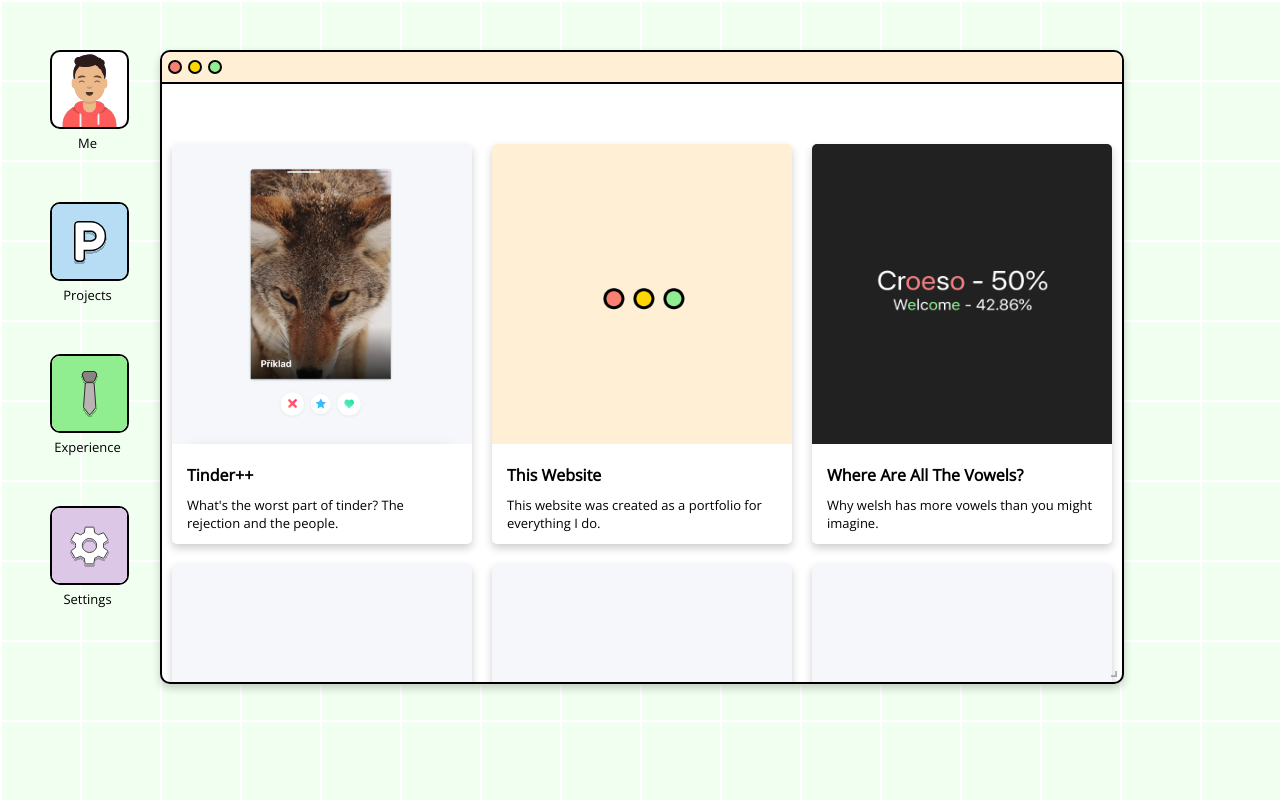
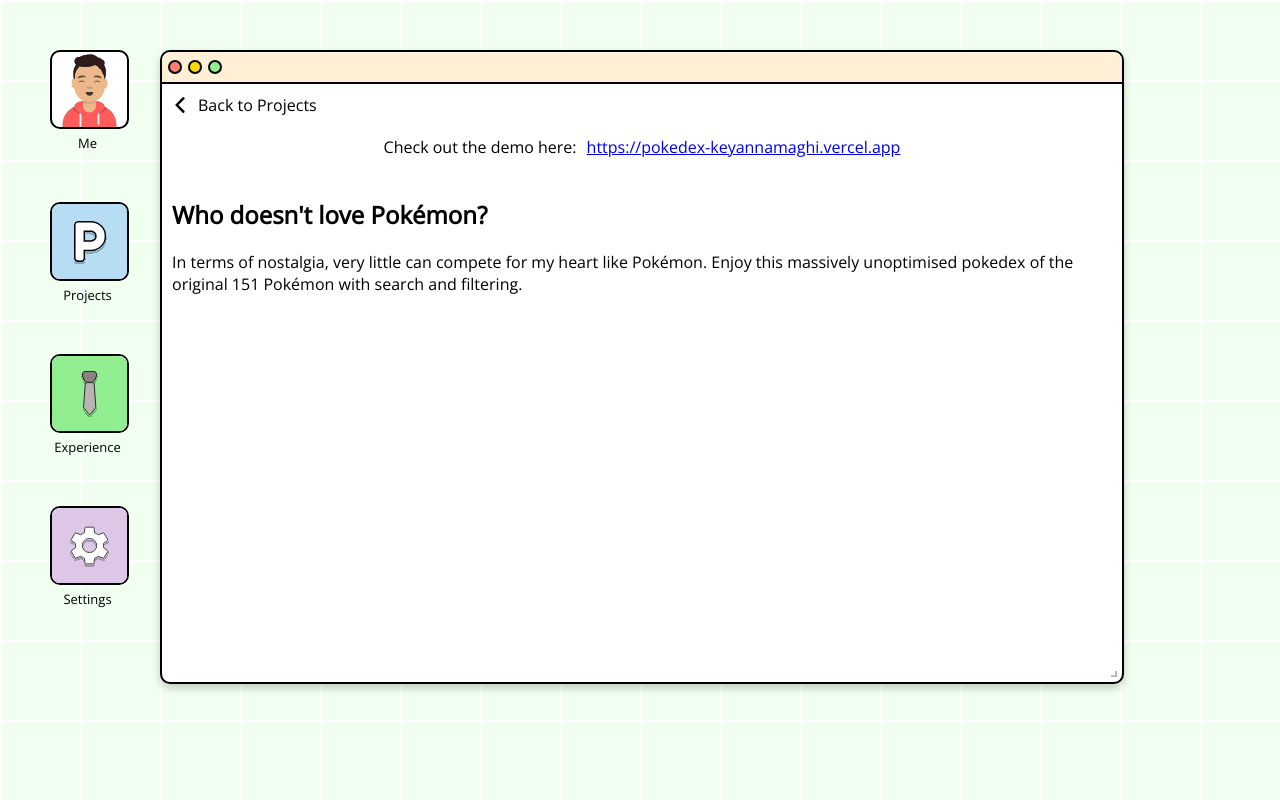
Before and after one commit to KeyanNamaghi/popeth, a React (Create React App) app: page /projects/pokedex in a window 1280 px wide. Built offline with nearby package versions, Linux system fonts and the light colour scheme.

Commit message:
:sparkles: added pokedex to projects

```diff
--- a/src/components/projects/Projects.jsx
+++ b/src/components/projects/Projects.jsx
@@ -4,6 +4,7 @@ import { useHistory } from 'react-router-dom'
 import tinderImage from '../../assets/tinderplusplus.png'
 import popethImage from '../../assets/popeth.png'
 import vowelsImage2 from '../../assets/vowels2.png'
+import pokedexImage from '../../assets/pokedex.png'
 import placeholderImage from '../../assets/placeholder.png'
 import './Projects.css'
 
@@ -25,6 +26,7 @@ export const Projects = () => {
   const tinderDescription = "What's the worst part of tinder? The rejection and the people."
   const popethDescription = 'This website was created as a portfolio for everything I do.'
   const vowelsDescription = 'Why welsh has more vowels than you might imagine.'
+  const pokedexDescription = 'Just a silly little pokédex for that nostalgia hit.'
 
   const handleClick = (page) => {
     history.push(page)
@@ -50,7 +52,12 @@ export const Projects = () => {
         description={vowelsDescription}
         onClickFn={() => handleClick('/projects/vowels')}
       />
-      <ProjectCard name="Placeholder" />
+      <ProjectCard
+        name="Pokédex"
+        image={pokedexImage}
+        description={pokedexDescription}
+        onClickFn={() => handleClick('/projects/pokedex')}
+      />
       <ProjectCard name="Placeholder" />
       <ProjectCard name="Placeholder" />
     </div>
--- /dev/null
+++ b/src/components/projects/projectPages/Pokedex.jsx
@@ -0,0 +1,19 @@
+import React from 'react'
+import { Back } from '../../back/Back'
+import { TLDR } from '../../tldr/TLDR'
+
+const link = 'https://pokedex-keyannamaghi.vercel.app'
+
+export const Pokedex = () => {
+  return (
+    <div>
+      <Back />
+      <TLDR link={link} />
+      <h2>Who doesn't love Pokémon?</h2>
+      <p>
+        In terms of nostalgia, very little can compete for my heart like Pokémon. Enjoy this massively unoptimised
+        pokedex of the original 151 Pokémon with search and filtering.
+      </p>
+    </div>
+  )
+}
--- a/src/components/projects/projectPages/Tinder.jsx
+++ b/src/components/projects/projectPages/Tinder.jsx
@@ -4,7 +4,7 @@ import { TLDR } from '../../tldr/TLDR'
 
 const link = 'https://tinder-plus-plus.vercel.app/'
 
-export const Tinder = ({ className }) => {
+export const Tinder = () => {
   return (
     <div>
       <Back />
--- a/src/components/window/Window.jsx
+++ b/src/components/window/Window.jsx
@@ -13,6 +13,7 @@ import { Experience } from '../experience/Experience'
 import { Me } from '../me/Me'
 import './Window.css'
 import { Settings } from '../settings/Settings'
+import { Pokedex } from '../projects/projectPages/Pokedex'
 
 export const Window = () => {
   const fullscreen = useSelector(getFullscreenState)
@@ -76,6 +77,9 @@ export const Window = () => {
               <Route path="/projects/vowels">
                 <Vowels />
               </Route>
+              <Route path="/projects/pokedex">
+                <Pokedex />
+              </Route>
               <Route path="/projects">
                 <Projects />
               </Route>
```
Also changed, not shown: src/assets/pokedex.png (added).
